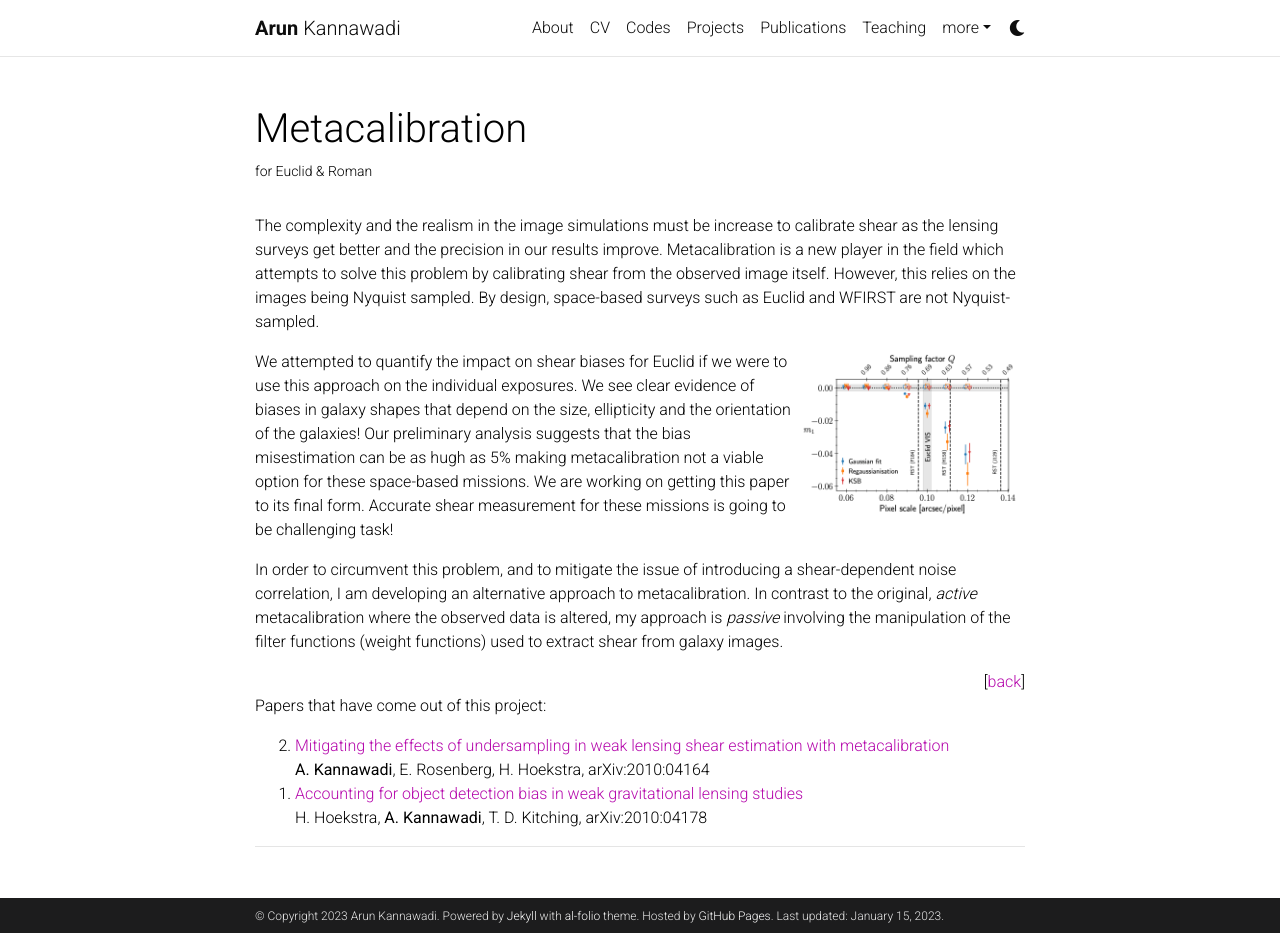
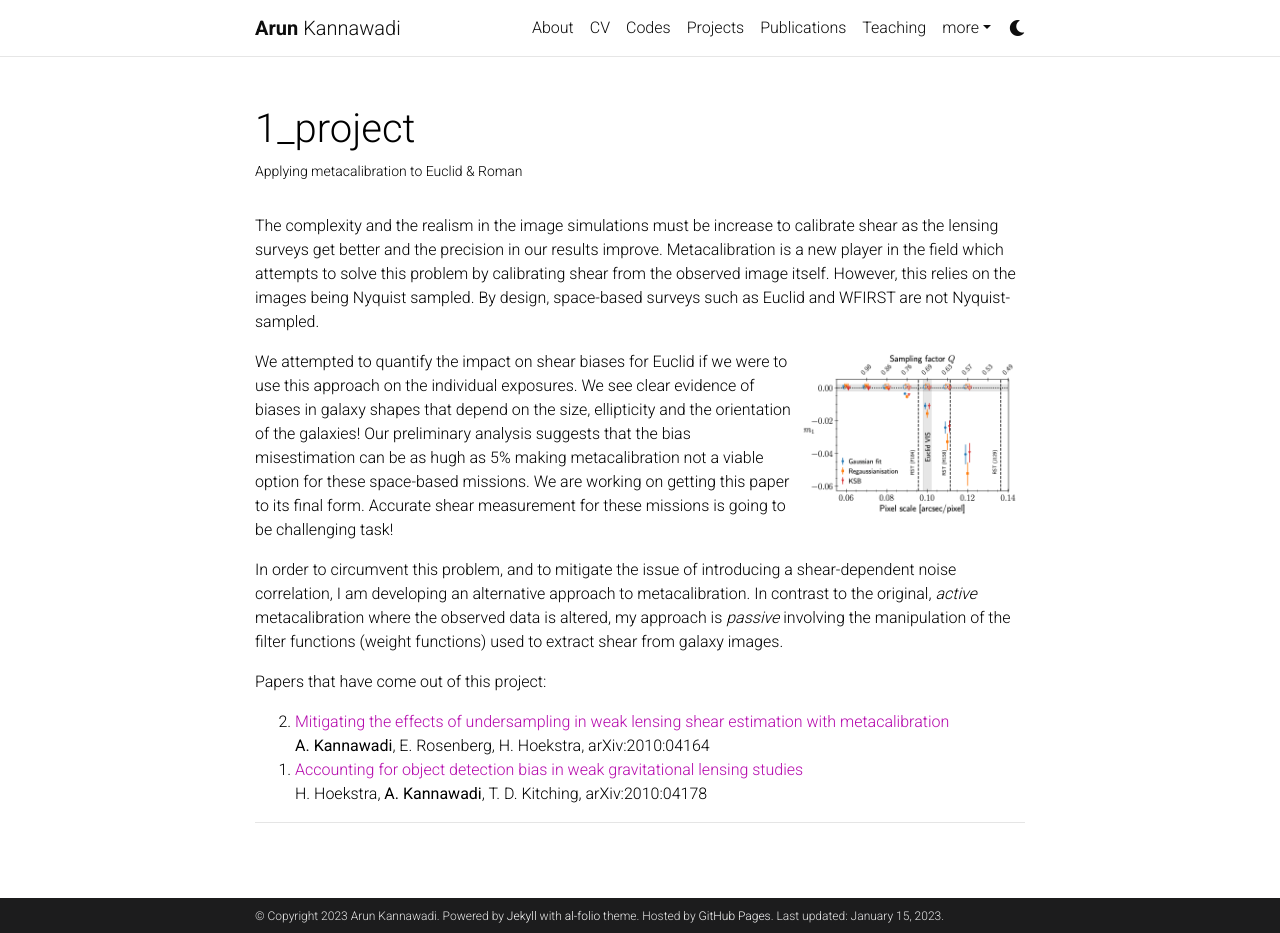
Before and after one commit to arunkannawadi/website, a Jekyll site: the page built from _projects/1_project.md, in a window 1280 px wide and 933 px high. Built offline with Jekyll 4.4.1, drawn with Linux system fonts in a browser that asks for light colours; comment, search, counter and statistics services are not loaded; a style sheet for code colours, icons or effects is not loaded.

Commit message:
Adjust metacal project

```diff
--- a/_projects/1_project.md
+++ b/_projects/1_project.md
@@ -1,7 +1,7 @@
 ---
 layout: page
-title: Metacalibration
-description: for Euclid & Roman
+title:
+description: Applying metacalibration to Euclid & Roman
 img: assets/img/metacal_Q.png
 date:   2021-06-13 17:40:57 -0400
 importance: 1
@@ -17,7 +17,8 @@ The complexity and the realism in the image simulations must be increase to cali
 We attempted to quantify the impact on shear biases for Euclid if we were to use this approach on the individual exposures. We see clear evidence of biases in galaxy shapes that depend on the size, ellipticity and the orientation of the galaxies! Our preliminary analysis suggests that the bias misestimation can be as hugh as 5% making metacalibration not a viable option for these space-based missions. We are working on getting this paper to its final form. Accurate shear measurement for these missions is going to be challenging task!
 
 In order to circumvent this problem, and to mitigate the issue of introducing a shear-dependent noise correlation, I am developing an alternative approach to metacalibration. In contrast to the original, _active_ metacalibration where the observed data is altered, my approach is _passive_ involving the manipulation of the filter functions (weight functions) used to extract shear from galaxy images.
-<div align="right">[<a href="index.html#projectlist">back</a>]</div>
+
+
 Papers that have come out of this project:
 <ol reversed>
 <li><a href="https://ui.adsabs.harvard.edu/abs/2020arXiv201004164K/abstract">Mitigating the effects of undersampling in weak lensing shear estimation with metacalibration</a><br>
```
